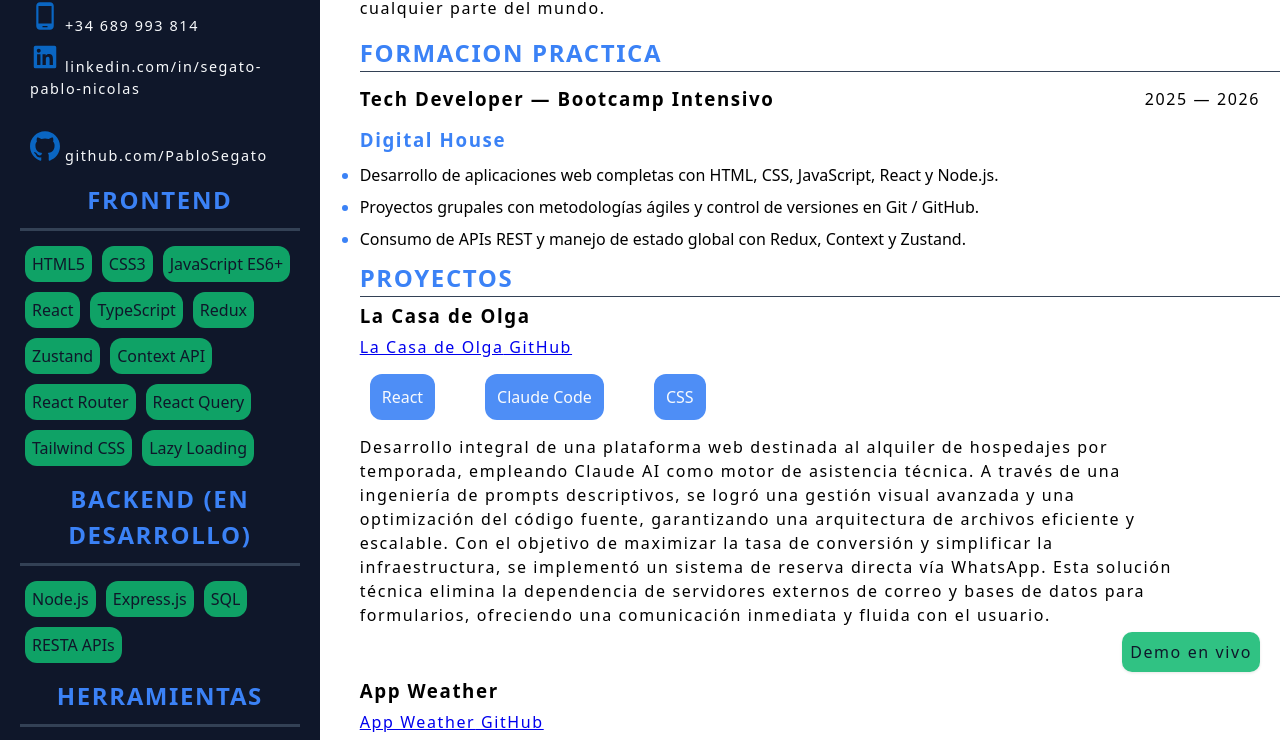
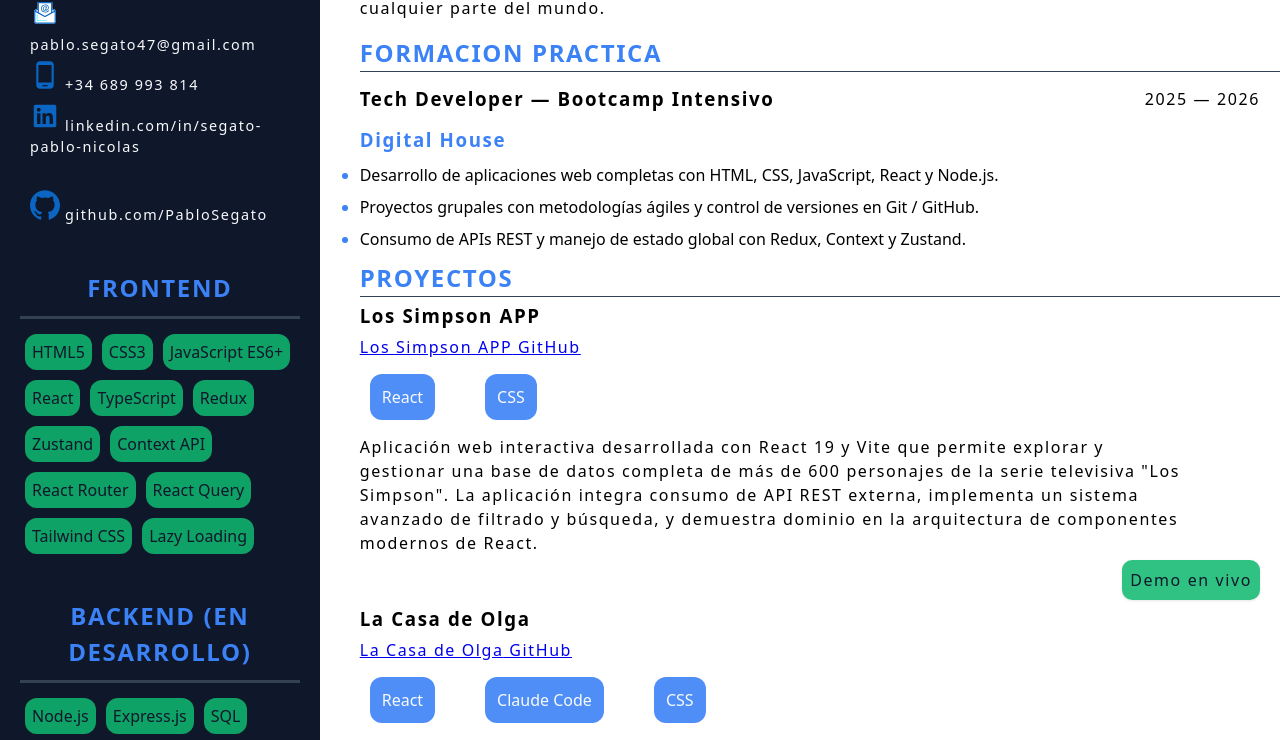
Before and after one commit to PabloSegato/CV-WEB, a React (Vite) app: page / in a window 1280 px wide. Shown: the part 449-1189 px from the top of the page. Built offline with nearby package versions, Linux system fonts and the light colour scheme.

Commit message:
Actualizacion de Cv nuevos proyectos, modificacion de links previos mal adjuntados  y mejoras en el responsive

```diff
--- a/src/constants.js
+++ b/src/constants.js
@@ -1,10 +1,17 @@
 export const proyectos = [
   {
+    title: "Los Simpson APP",
+    link: "https://github.com/PabloSegato/los-simpson-v2",
+    description: `Aplicación web interactiva desarrollada con React 19 y Vite que permite explorar y gestionar una base de datos completa de más de 600 personajes de la serie televisiva "Los Simpson". La aplicación integra consumo de API REST externa, implementa un sistema avanzado de filtrado y búsqueda, y demuestra dominio en la arquitectura de componentes modernos de React.`,
+    web: "https://los-simpson-v2.vercel.app/",
+    tec: ["React ", "CSS "],
+  },
+  {
     title: "La Casa de Olga",
-    link: "https://github.com/PabloSegato/La_casa_de_Olga",
+    link: "https://github.com/PabloSegato/la-casa-de-olga-web",
     description: `Desarrollo integral de una plataforma web destinada al alquiler de hospedajes por temporada, empleando Claude AI como motor de asistencia técnica. A través de una ingeniería de prompts descriptivos, se logró una gestión visual avanzada y una optimización del código fuente, garantizando una arquitectura de archivos eficiente y escalable.
       Con el objetivo de maximizar la tasa de conversión y simplificar la infraestructura, se implementó un sistema de reserva directa vía WhatsApp. Esta solución técnica elimina la dependencia de servidores externos de correo y bases de datos para formularios, ofreciendo una comunicación inmediata y fluida con el usuario.`,
-    web: "https://github.com/PabloSegato/La_casa_de_Olga",
+    web: "https://lacasadeolga.vercel.app/",
     tec: ["React ", "Claude Code", "CSS "],
   },
   {
--- a/src/section/Perfil.css
+++ b/src/section/Perfil.css
@@ -13,7 +13,7 @@
 
 .aside-container {
   max-width: 420px;
-  height: fit-content;
+  height: auto;
   background-color: var(--deep-navy);
   color: var(--text-main);
   display: flex;
--- a/src/section/Perfil.jsx
+++ b/src/section/Perfil.jsx
@@ -2,7 +2,7 @@
 import foto from "../public/assets/perfil.png";
 export const Perfil = () => {
   return (
-    <aside className="aside-container">
+    <section className="aside-container">
       <img src={foto} alt="Foto perfil" />
 
       <div className="contacto">
@@ -216,6 +216,6 @@
           resultados y con rápida capacidad de adaptación.
         </p>
       </div>
-    </aside>
+    </section>
   );
 };
```
Also changed, not shown: 1 other file (tests, documents, lock files or other folders).
